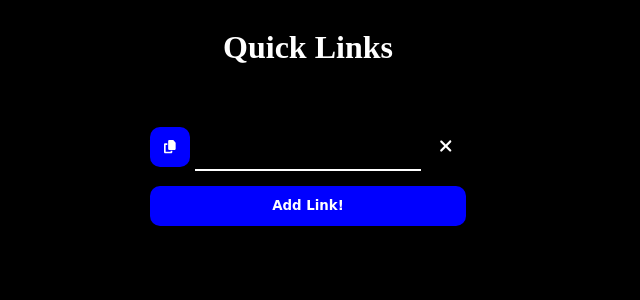
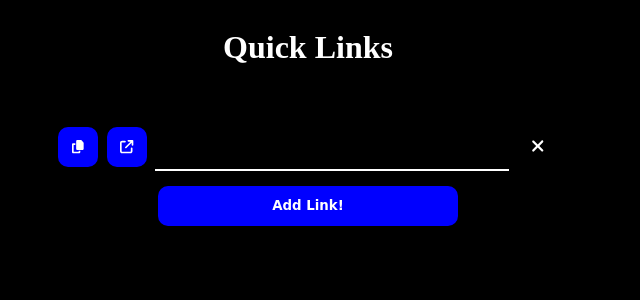
Before and after one commit to samerosenberg/quicklinks, a React (Create React App) app: page / in a window 1280 px wide. Both pictures are taken after a click on the button "Add Link!". Shown: the top 300 px of the page, without its empty margins (0-640 px from the left). Built offline with nearby package versions, Linux system fonts and the light colour scheme.

Commit message:
Add button to launch link in new chrome tab

```diff
--- a/src/App.css
+++ b/src/App.css
@@ -4,6 +4,10 @@ p {
     display: flex;
     justify-content: center;
     color: white;
+}
+
+main {
+    width: 500px;
 }
 
 .addContainer {
@@ -18,7 +22,7 @@ p {
     font-family: "Comic Sans MS", "Comic Sans", cursive;
     font-weight: bold;
     height: 40px;
-    width: 100%;
+    width: 60%;
     border-radius: 10px;
     color: white;
     background: blue;
--- a/src/App.tsx
+++ b/src/App.tsx
@@ -1,4 +1,4 @@
-import React, { useEffect, useState } from "react";
+import React, { useCallback, useEffect, useState } from "react";
 import "./App.css";
 import { Link } from "./Link";
 
@@ -59,14 +59,21 @@ function App() {
         setNewLinks(newLinks);
     }
 
+    const launchCallback = useCallback(
+        (linkId: number) => {
+            chrome.tabs.create({ url: links[linkId] });
+        },
+        [links]
+    );
+
     return (
-        <>
+        <main>
             <div className="header">
                 <h1>Quick Links</h1>
             </div>
             <div>
                 <p id="copiedLink" className="copiedLink">
-                    Copied {copiedLink}!
+                    Copied {copiedLink}
                 </p>
             </div>
             <div className="linkList">
@@ -77,6 +84,7 @@ function App() {
                             id={index}
                             link={link}
                             copiedCallback={copiedCallback}
+                            launchCallback={launchCallback}
                             removeCallback={removeCallback}
                             updateCallback={updateCallback}
                         />
@@ -88,7 +96,7 @@ function App() {
                     Add Link!
                 </button>
             </div>
-        </>
+        </main>
     );
 }
 
--- a/src/Link.css
+++ b/src/Link.css
@@ -4,7 +4,8 @@
     margin-bottom: 5px;
 }
 
-.copyButton {
+.copyButton,
+.launchLink {
     height: 40px;
     width: 40px;
     border-radius: 10px;
@@ -13,7 +14,8 @@
     border: none;
 }
 
-.copyButton:hover {
+.copyButton:hover,
+.launchLink:hover {
     opacity: 0.8;
 }
 
--- a/src/Link.tsx
+++ b/src/Link.tsx
@@ -1,14 +1,13 @@
-import { faCopy, faTimes } from "@fortawesome/free-solid-svg-icons";
+import {
+    faCopy,
+    faTimes,
+    faArrowUpRightFromSquare,
+} from "@fortawesome/free-solid-svg-icons";
 import { FontAwesomeIcon } from "@fortawesome/react-fontawesome";
 import React from "react";
 import "./Link.css";
 
 export function Link(linkProps: LinkProps): JSX.Element {
-    async function copyLink() {
-        const url = (document.getElementById("url") as HTMLInputElement).value;
-    }
-
-    //TODO set url in links when focus left
     return (
         <div className="linkContainer">
             <button
@@ -18,6 +17,14 @@ export function Link(linkProps: LinkProps): JSX.Element {
                 }}
             >
                 <FontAwesomeIcon icon={faCopy} />
+            </button>
+            <button
+                className="launchLink"
+                onClick={() => {
+                    linkProps.launchCallback(linkProps.id);
+                }}
+            >
+                <FontAwesomeIcon icon={faArrowUpRightFromSquare} />
             </button>
             <input
                 className="url"
@@ -46,4 +53,5 @@ interface LinkProps {
     copiedCallback: Function;
     removeCallback: Function;
     updateCallback: Function;
+    launchCallback: Function;
 }
```
Also changed, not shown: public/manifest.json, 12 other files (tests, documents, lock files or other folders).
